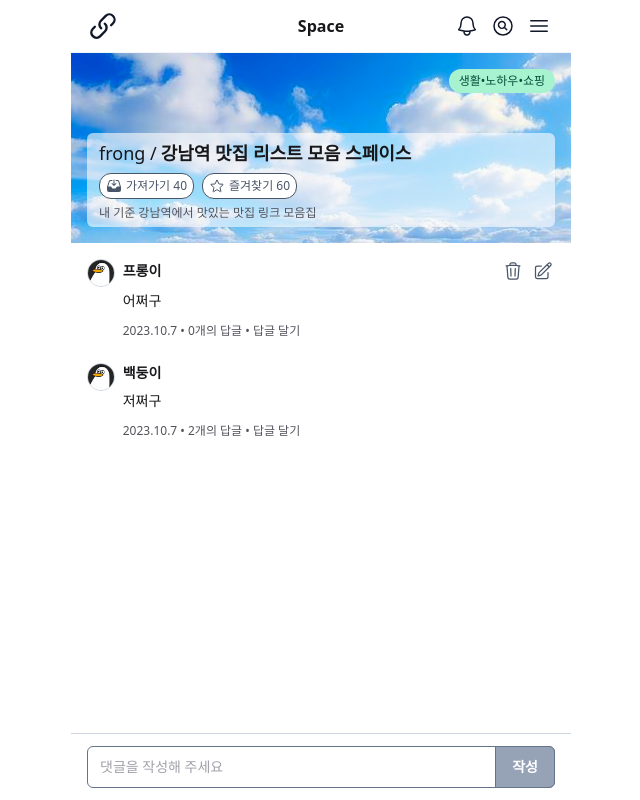
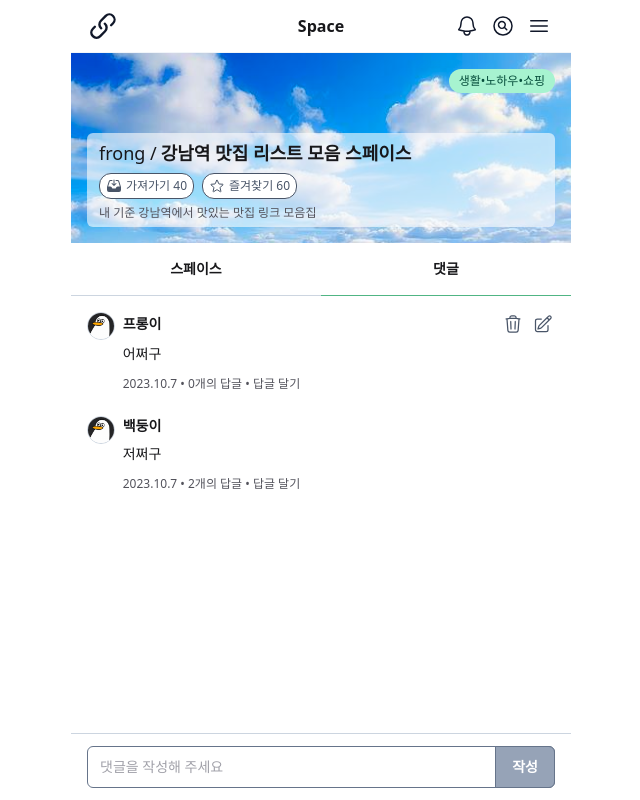
Before and after one commit to Team-TenTen/LinkHub-FE, a Next.js app: page /space/123/comment in a window 1280 px wide. Shown: the whole page, without its empty margins (319-959 px from the left). Built offline with nearby package versions, Linux system fonts and the light colour scheme; a web font is replaced by a local one.

Commit message:
feat: #52 - 스페이스 페이지 useTab 수정

```diff
--- a/src/app/(routes)/space/[spaceId]/comment/page.tsx
+++ b/src/app/(routes)/space/[spaceId]/comment/page.tsx
@@ -37,7 +37,7 @@ const SpaceCommentPage = () => {
     handleReplyCancel,
     onSubmit,
   } = useSpaceComment({ setValue, setFocus, modalOpen })
-  const { currentTab, tabList } = useTab(space)
+  const { currentTab, tabList } = useTab({ type: 'space', spaceData: space })
 
   return (
     <>
--- a/src/app/(routes)/space/[spaceId]/page.tsx
+++ b/src/app/(routes)/space/[spaceId]/page.tsx
@@ -23,7 +23,7 @@ const SpacePage = () => {
   const spaceData = mock_spaceData
   const [isEdit, editToggle] = useToggle(false)
   const [view, handleChangeList, handleChangeCard] = useViewLink()
-  const { currentTab, tabList } = useTab(spaceData)
+  const { currentTab, tabList } = useTab({ type: 'space', spaceData })
 
   return (
     <>
```
